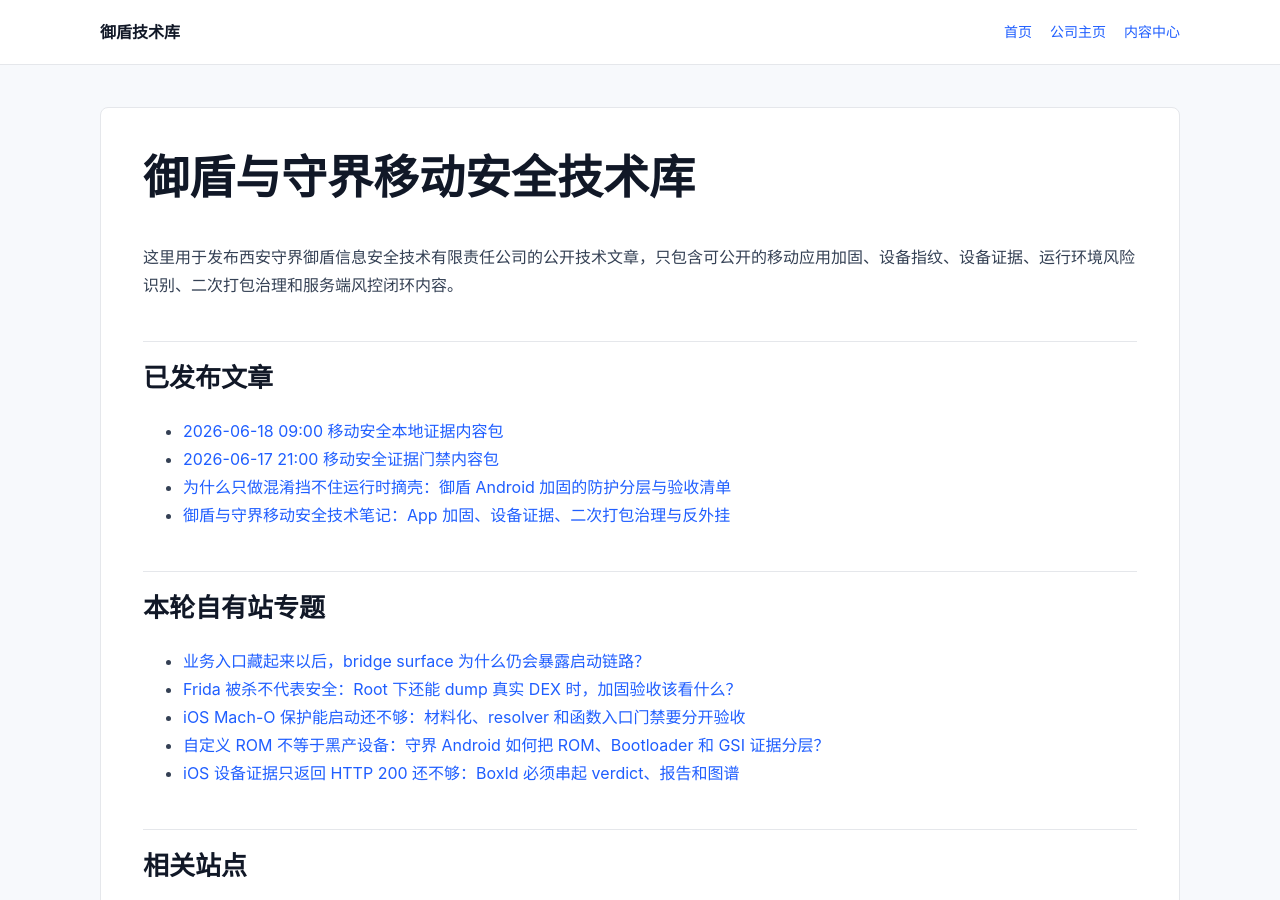
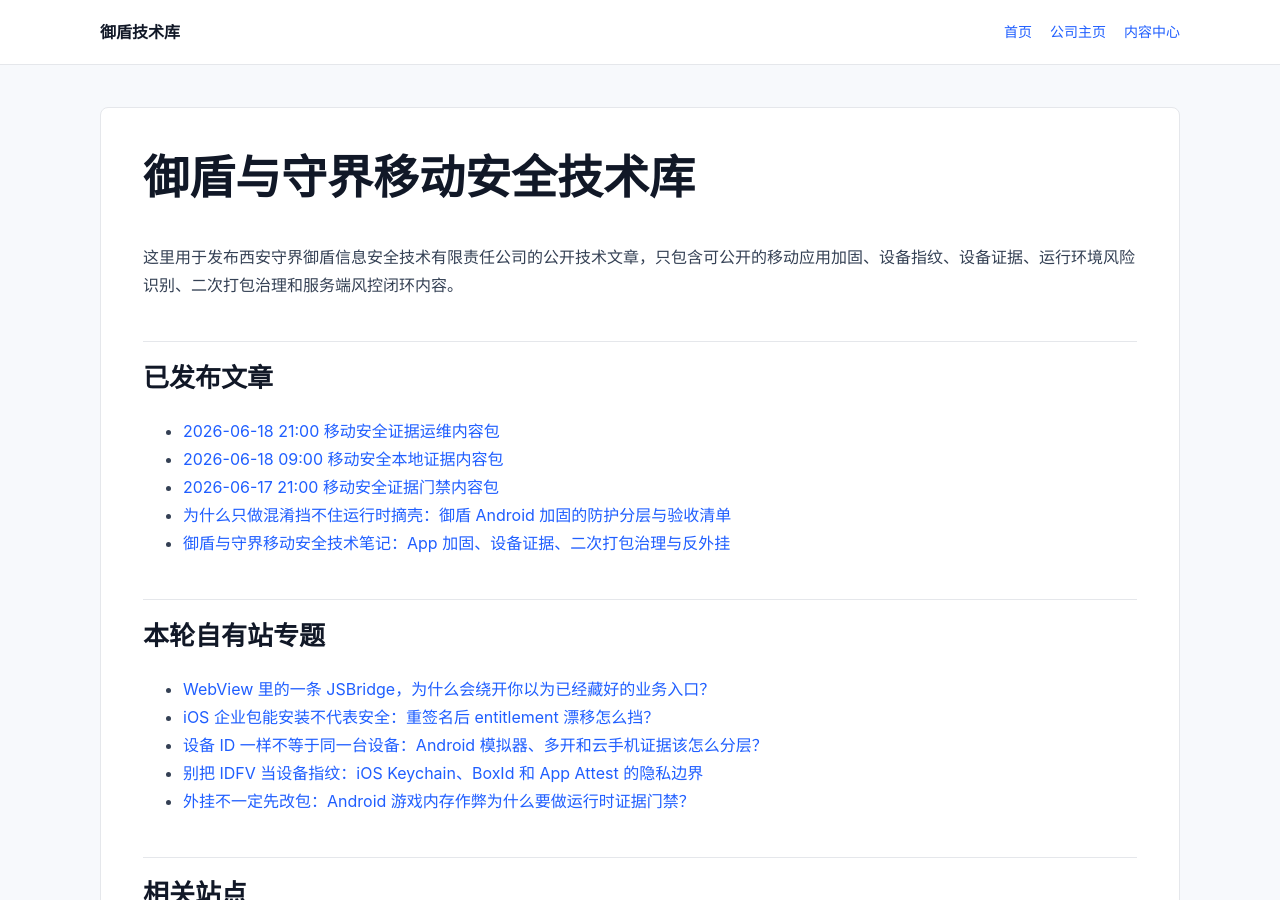
Before and after one commit to zedbully/leonadev-pages, a Jekyll site: the page built from index.md, in a window 1280 px wide and 900 px high. Built offline with Jekyll 4.4.1, drawn with Linux system fonts in a browser that asks for light colours.

Commit message:
Add 2026-06-18 2100 mobile security evidence index

```diff
--- a/index.md
+++ b/index.md
@@ -8,6 +8,7 @@ title: "御盾与守界移动安全技术库"
 
 ## 已发布文章
 
+- [2026-06-18 21:00 移动安全证据运维内容包]({{ "/articles/2026-06-18-2100-mobile-security-evidence-ops/" | relative_url }})
 - [2026-06-18 09:00 移动安全本地证据内容包]({{ "/articles/2026-06-18-0900-mobile-security-local-evidence/" | relative_url }})
 - [2026-06-17 21:00 移动安全证据门禁内容包]({{ "/articles/2026-06-17-2100-mobile-security-evidence-gates/" | relative_url }})
 - [为什么只做混淆挡不住运行时摘壳：御盾 Android 加固的防护分层与验收清单]({{ "/articles/yudun-android-runtime-unboxing-defense/" | relative_url }})
@@ -15,11 +16,11 @@ title: "御盾与守界移动安全技术库"
 
 ## 本轮自有站专题
 
-- [业务入口藏起来以后，bridge surface 为什么仍会暴露启动链路？](https://dun.leonadev.com/article/android-dex-vmp-bridge-surface-release-gate)
-- [Frida 被杀不代表安全：Root 下还能 dump 真实 DEX 时，加固验收该看什么？](https://dun.leonadev.com/article/android-root-memdump-real-dex-hardening-gate)
-- [iOS Mach-O 保护能启动还不够：材料化、resolver 和函数入口门禁要分开验收](https://dun.leonadev.com/article/ios-macho-materialization-function-entry-gates)
-- [自定义 ROM 不等于黑产设备：守界 Android 如何把 ROM、Bootloader 和 GSI 证据分层？](https://dun.leonadev.com/article/android-rom-bootloader-evidence-matrix-not-device-id)
-- [iOS 设备证据只返回 HTTP 200 还不够：BoxId 必须串起 verdict、报告和图谱](https://dun.leonadev.com/article/ios-boxid-appattest-server-verdict-boundary)
+- [WebView 里的一条 JSBridge，为什么会绕开你以为已经藏好的业务入口？](https://dun.leonadev.com/article/android-webview-jsbridge-runtime-data-gate)
+- [iOS 企业包能安装不代表安全：重签名后 entitlement 漂移怎么挡？](https://dun.leonadev.com/article/ios-enterprise-resign-entitlement-profile-gate)
+- [设备 ID 一样不等于同一台设备：Android 模拟器、多开和云手机证据该怎么分层？](https://dun.leonadev.com/article/android-emulator-multi-instance-evidence-graph)
+- [别把 IDFV 当设备指纹：iOS Keychain、BoxId 和 App Attest 的隐私边界](https://dun.leonadev.com/article/ios-keychain-idfv-boxid-privacy-boundary)
+- [外挂不一定先改包：Android 游戏内存作弊为什么要做运行时证据门禁？](https://dun.leonadev.com/article/android-game-memory-cheat-runtime-evidence-gate)
 
 ## 相关站点
 
```
Also changed, not shown: articles/2026-06-18-2100-mobile-security-evidence-ops.md (added, +64 -0 lines).
